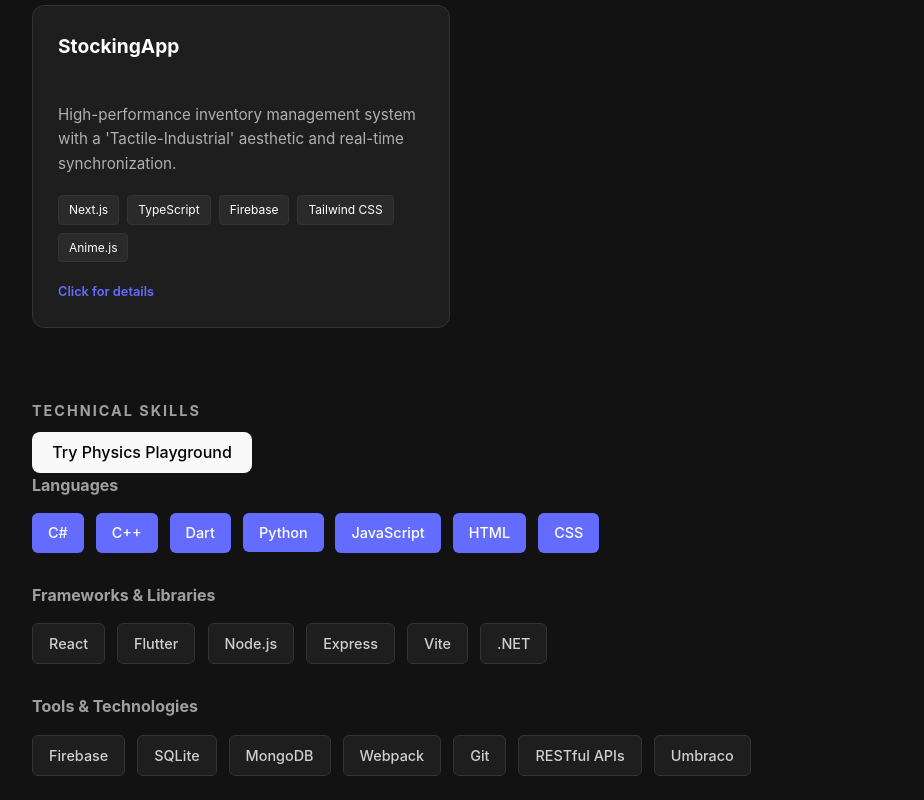
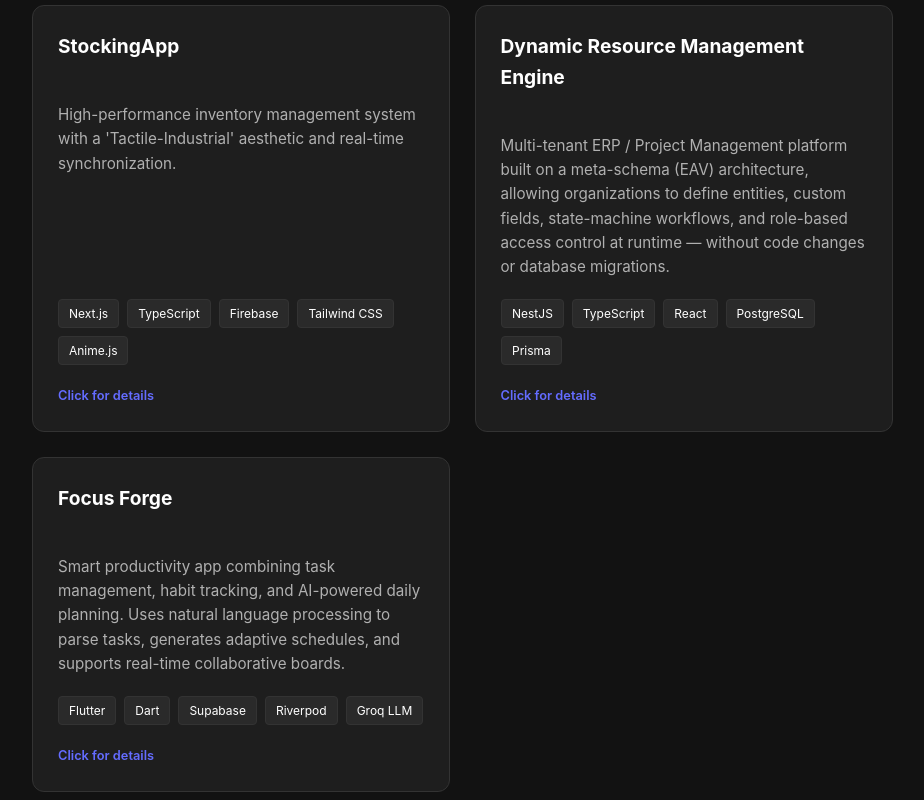
Before and after one commit to otolis/CvWebsite, a React (Vite) app in the folder myCvPortfolio/: page / in a window 1280 px wide. Shown: the part 1640-2440 px from the top of the page, without its empty margins (178-1102 px from the left). Built offline with nearby package versions, Linux system fonts and the light colour scheme.

Commit message:
Add project cards for Dynamic Resource Management Engine and Focus Forge

```diff
--- a/myCvPortfolio/src/data/cvData.js
+++ b/myCvPortfolio/src/data/cvData.js
@@ -89,6 +89,20 @@ export const cvData = {
       description: "High-performance inventory management system with a 'Tactile-Industrial' aesthetic and real-time synchronization.",
       link: "github.com/otolis/StockingApp",
       liveDemo: "nexus-stock-a2dba.web.app"
+    },
+    {
+      id: 6,
+      title: "Dynamic Resource Management Engine",
+      tech: ["NestJS", "TypeScript", "React", "PostgreSQL", "Prisma"],
+      description: "Multi-tenant ERP / Project Management platform built on a meta-schema (EAV) architecture, allowing organizations to define entities, custom fields, state-machine workflows, and role-based access control at runtime — without code changes or database migrations.",
+      link: "github.com/otolis/DynamicResourceManagementEngine"
+    },
+    {
+      id: 7,
+      title: "Focus Forge",
+      tech: ["Flutter", "Dart", "Supabase", "Riverpod", "Groq LLM"],
+      description: "Smart productivity app combining task management, habit tracking, and AI-powered daily planning. Uses natural language processing to parse tasks, generates adaptive schedules, and supports real-time collaborative boards.",
+      link: "github.com/otolis/FocusForge"
     }
   ]
 };
```
